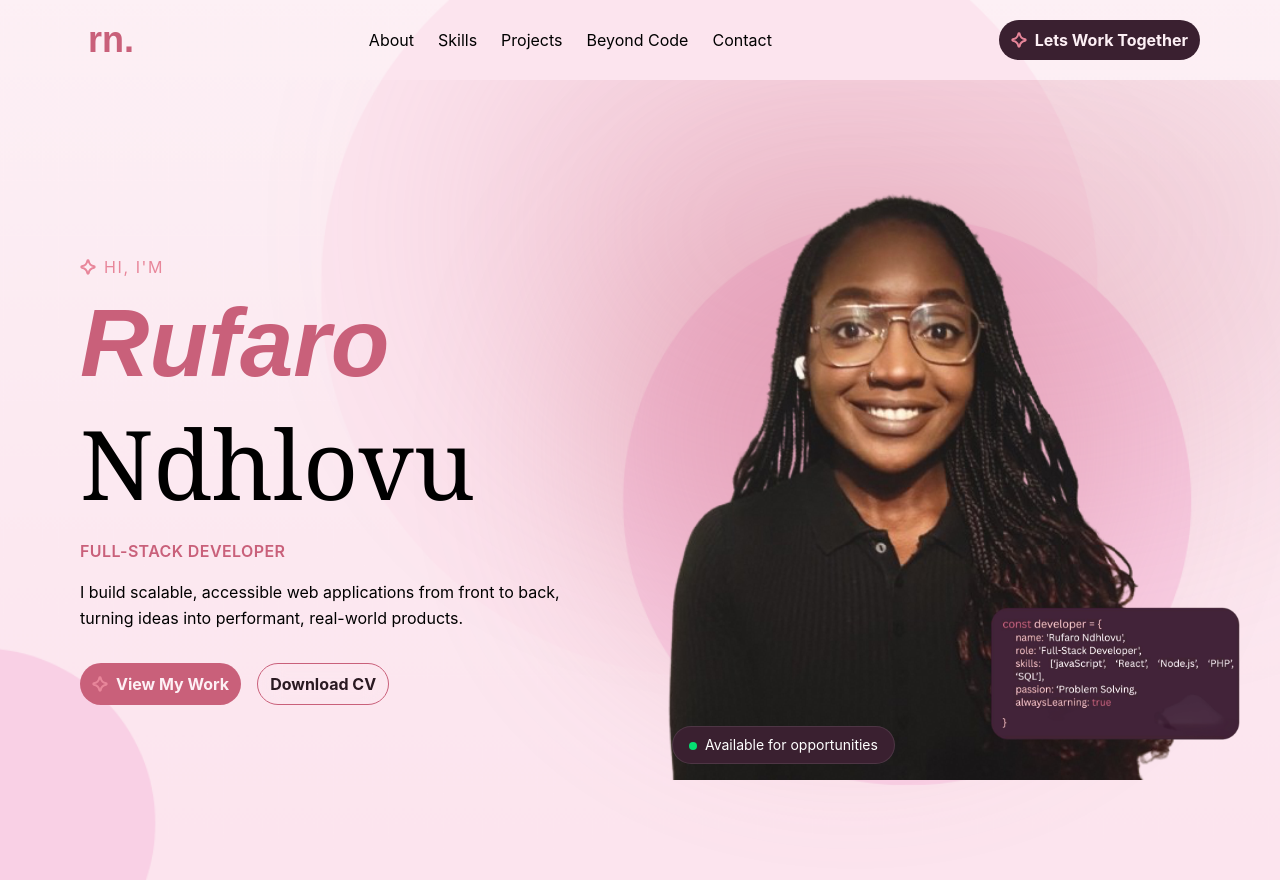
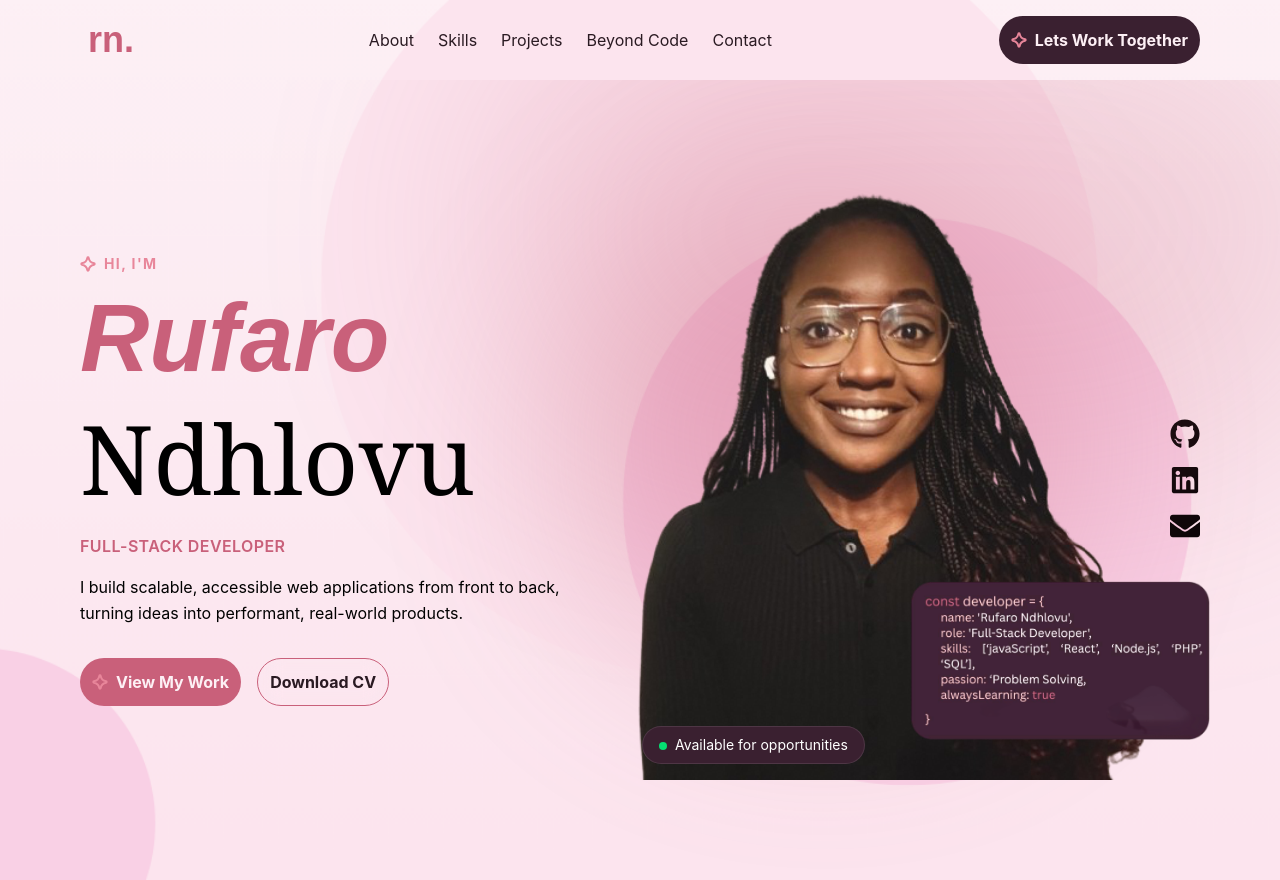
Before and after one commit to rufaro-ndhlovu/PortfolioWebsite, a Next.js app: page / in a window 1280 px wide. Built offline with nearby package versions, Linux system fonts and the light colour scheme; a web font is replaced by a local one.

Commit message:
Add HeroLinks component and update Hero section; adjust image size and NavBar link styles

```diff
--- a/app/sections/Hero.tsx
+++ b/app/sections/Hero.tsx
@@ -5,6 +5,7 @@ import Image from "next/image";
 import Button from "../ui/Button";
 import NavBar from "./NavBar";
 import { Astroid } from "lucide-react";
+import HeroLinks from "../ui/Herolinks";
 
 export default function Hero() {
   return (
@@ -18,7 +19,7 @@ export default function Hero() {
         <div className="max-w-xl z-10">
           <div className="flex flex-row gap-2 items-center">
             <Astroid size={16} color="#e8869a" strokeWidth={3} />
-            <p className="text-[var(--pink-soft)] tracking-widest text-smfont-bold">
+            <p className="text-[var(--pink-soft)] tracking-widest text-sm font-bold">
               HI, I'M
             </p>
           </div>
@@ -80,8 +81,8 @@ export default function Hero() {
           <Image
             src="/HeroCardImg.png"
             alt="Hero card"
-            width={250}
-            height={250}
+            width={300}
+            height={300}
             className="absolute bottom-10 right-[-40px] z-20"
           />
 
@@ -91,6 +92,10 @@ export default function Hero() {
             Available for opportunities
           </div>
         </div>
+
+        <div>
+          <HeroLinks />
+        </div>
       </div>
     </section>
   );
--- a/app/sections/NavBar.tsx
+++ b/app/sections/NavBar.tsx
@@ -13,11 +13,21 @@ export default function NavBar() {
     <nav className="w-full mt-0 flex flex-row justify-between items-center sm:px-5 py-3 lg:px-20 bg-transparent">
       <Logo />
       <div className="md:flex gap-6 sm:hidden">
-        <Link href="/">About</Link>
-        <Link href="/">Skills</Link>
-        <Link href="/">Projects</Link>
-        <Link href="/">Beyond Code</Link>
-        <Link href="/">Contact</Link>
+        <Link href="/" className="text-[var(--text-hero)]">
+          About
+        </Link>
+        <Link href="/" className="text-[var(--text-hero)]">
+          Skills
+        </Link>
+        <Link href="/" className="text-[var(--text-hero)]">
+          Projects
+        </Link>
+        <Link href="/" className="text-[var(--text-hero)]">
+          Beyond Code
+        </Link>
+        <Link href="/" className="text-[var(--text-hero)]">
+          Contact
+        </Link>
       </div>
       <div>
         <Button color="bg-card" textColor="text-dark" onClick={handleClick}>
--- a/app/ui/Button.tsx
+++ b/app/ui/Button.tsx
@@ -11,7 +11,7 @@ type props = {
 export default function Button({ children, onClick, color, textColor }: props) {
   return (
     <button
-      className="py-2 px-3 rounded-full font-bold flex flex-row gap-2 items-center"
+      className="py-3 px-3 rounded-full font-bold flex flex-row gap-2 items-center"
       style={{
         backgroundColor: `var(--${color})`,
         color: `var(--${textColor})`,
--- /dev/null
+++ b/app/ui/Herolinks.tsx
@@ -0,0 +1,34 @@
+"use client";
+import Link from "next/link";
+import React from "react";
+import { FaEnvelope, FaGithub, FaLinkedin } from "react-icons/fa";
+
+export default function HeroLinks() {
+  return (
+    <div className="flex flex-col gap-4 text-3xl">
+      <Link
+        href="https://github.com/rufaro-ndhlovu"
+        target="_blank"
+        rel="noopener noreferrer"
+      >
+        <FaGithub />
+      </Link>
+
+      <Link
+        href="https://www.linkedin.com/in/rufaro-ndhlovu-3a7392bb/"
+        target="_blank"
+        rel="noopener noreferrer"
+      >
+        <FaLinkedin />
+      </Link>
+
+      <Link
+        href="mailto:farohanna@gmail.com"
+        target="_blank"
+        rel="noopener noreferrer"
+      >
+        <FaEnvelope />
+      </Link>
+    </div>
+  );
+}
--- a/package.json
+++ b/package.json
@@ -13,7 +13,8 @@
     "next": "16.2.4",
     "postcss": "^8.5.12",
     "react": "19.2.4",
-    "react-dom": "19.2.4"
+    "react-dom": "19.2.4",
+    "react-icons": "^5.6.0"
   },
   "devDependencies": {
     "@tailwindcss/postcss": "^4.2.4",
```
Also changed, not shown: 1 other file (tests, documents, lock files or other folders).
